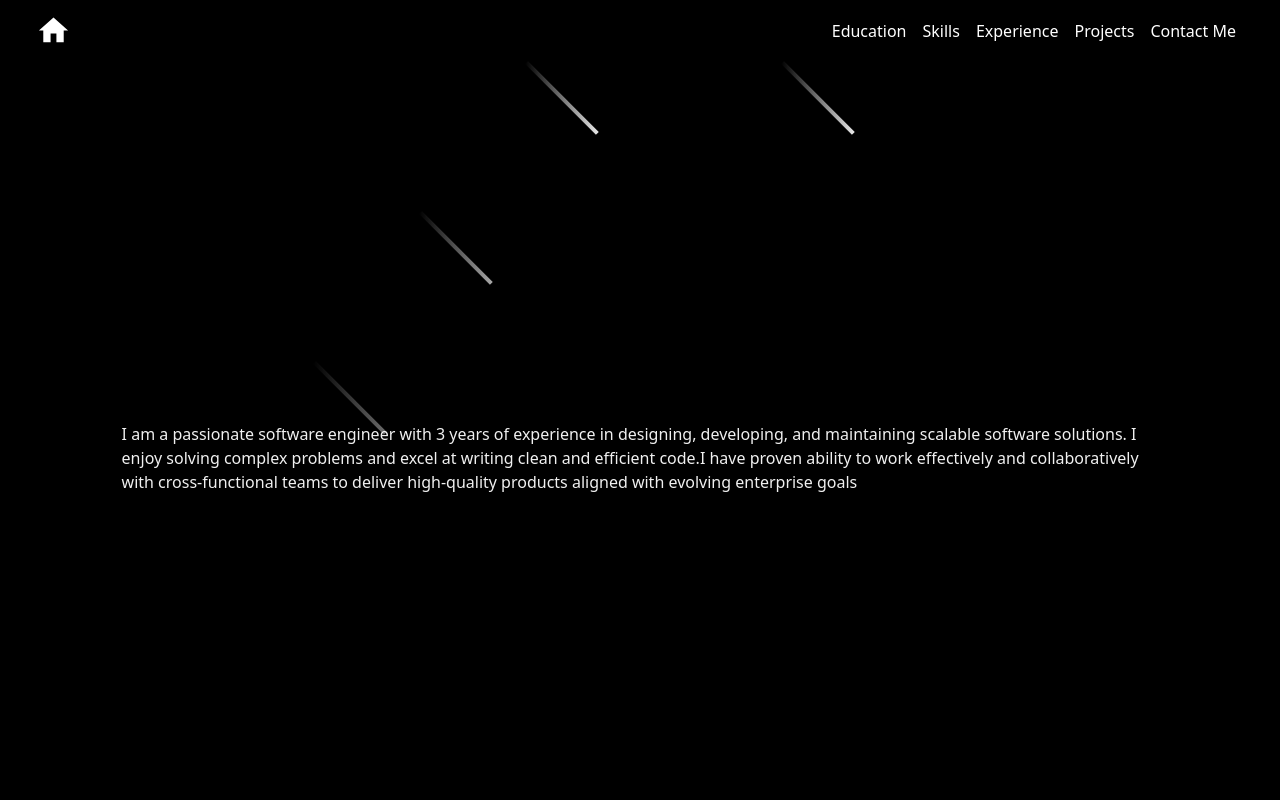
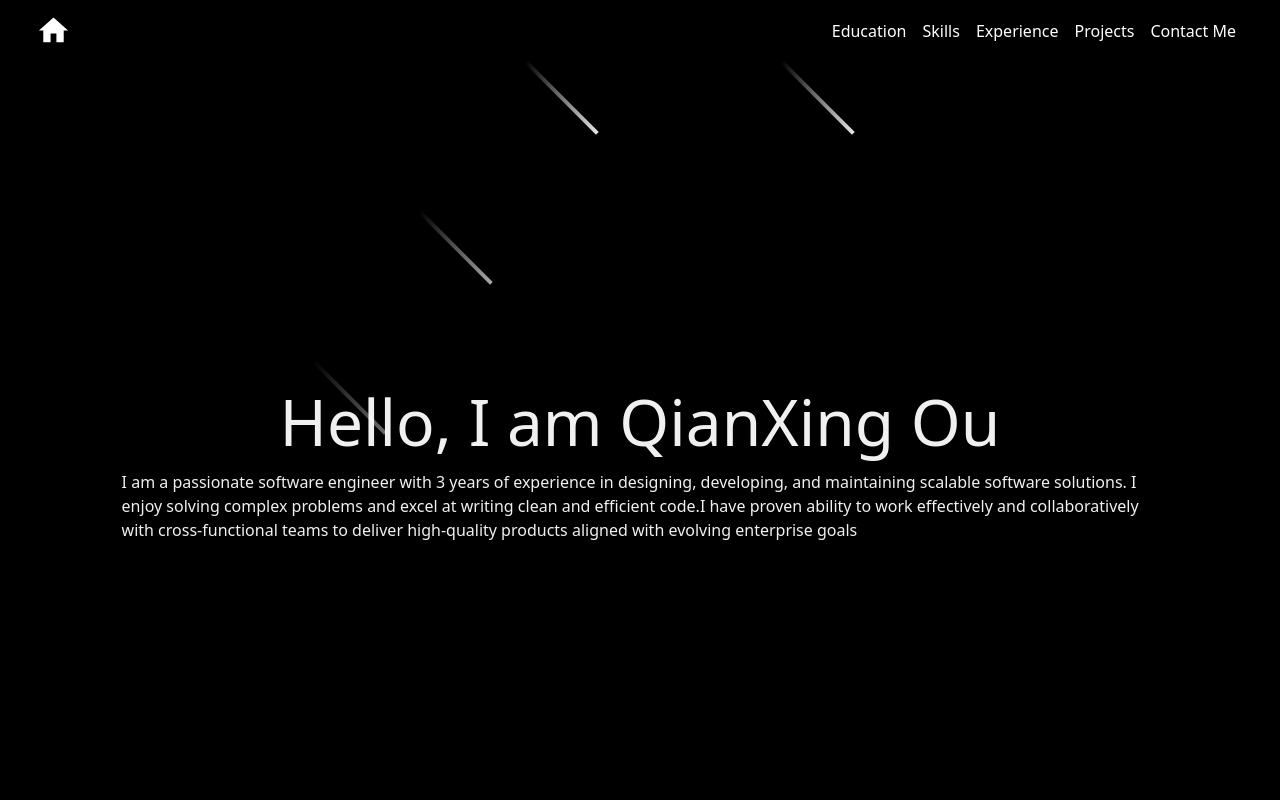
Before and after one commit to qxou14/personal_website, a React (Create React App) app: page / in a window 1280 px wide. Shown: the top 800 px of the page. Built offline with nearby package versions, Linux system fonts and the light colour scheme.

Commit message:
add intro

```diff
--- a/src/Component/Introduction.js
+++ b/src/Component/Introduction.js
@@ -2,7 +2,9 @@ import React from "react";
 
 function Introduction() {
   return (
-    <div className="introduction" id="introduction">
+    <div className="introduction-page" id="introduction">
+      <div className="name">Hello, I am QianXing Ou</div>
+      <div className="introduction-content">
         I am a passionate software engineer with 3 years of experience in
         designing, developing, and maintaining scalable software solutions. I
         enjoy solving complex problems and excel at writing clean and efficient
@@ -10,6 +12,7 @@ function Introduction() {
         cross-functional teams to deliver high-quality products aligned with
         evolving enterprise goals
       </div>
+    </div>
   );
 }
 
--- a/src/Style/app.css
+++ b/src/Style/app.css
@@ -203,16 +203,28 @@
   background-color: #f0f0f0;
 }
 
-.introduction {
-  color: #f0f0f0;
-  display: flex;
-  justify-content: center;
-  align-items: center;
+.introduction-page {
   height: 100vh;
   padding-left: 5%;
   padding-right: 5%;
   padding-top: 60px;
   padding-bottom: 64px;
+  display: flex;
+  justify-content: center;
+  align-items: center;
+  flex-direction: column;
+}
+
+.name {
+  font-size: 4em;
+  color: #f0f0f0;
+}
+
+.introduction-content {
+  color: #f0f0f0;
+  display: flex;
+  justify-content: center;
+  align-items: center;
 }
 
 .night-sky {
```
Lines whose indentation alone changed are shown as unchanged.
